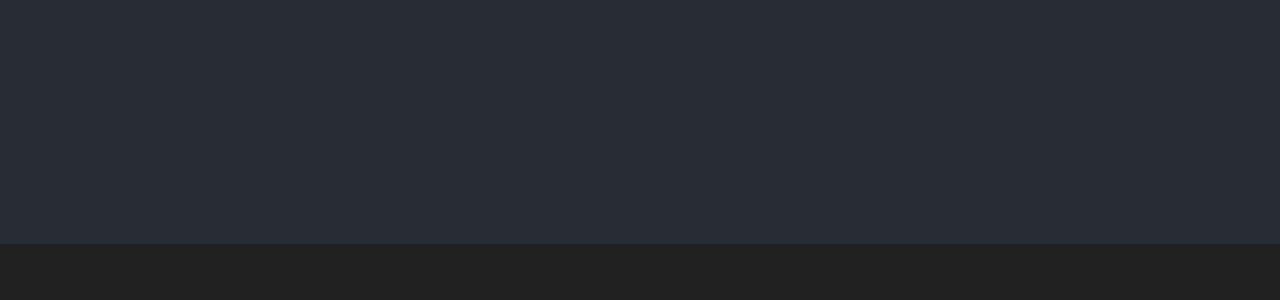
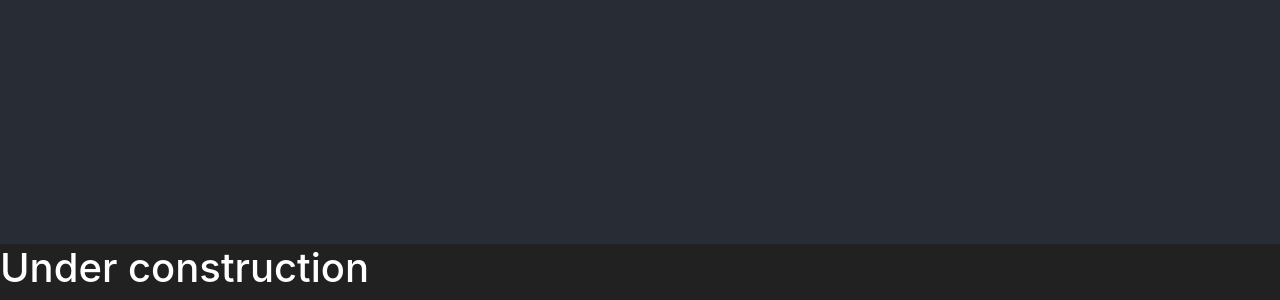
Before and after one commit to rnandon/ThemedeCommerceReact, a React (Create React App) app: page / in a window 1280 px wide. Shown: the part 556-856 px from the top of the page. Before the commit the page ends 800 px from the top, so only its background shows below. Built offline with nearby package versions, Linux system fonts and the light colour scheme.

Commit message:
Implemented base structure for React-Router

```diff
--- a/src/App.js
+++ b/src/App.js
@@ -1,13 +1,30 @@
 import './App.css';
+import React from 'react';
+import { Fragment } from 'react';
+import { BrowserRouter as Router, Route, Link, Switch } from 'react-router-dom';
 
 function App() {
     return (
-        <div className="App">
-            <header className="App-header">
+        <Router>
+            <div className="App">
+                <navbar className="App-header">
 
-            </header>
-        </div>
+                </navbar>
+            </div>
+
+            <Switch>
+                <Route path="/" exact component={Home} />
+            </Switch>
+        </Router>
     );
 }
 
 export default App;
+
+const Home = () => {
+    return (
+        <Fragment>
+            <h1>Under construction</h1>
+        </Fragment>
+    )
+}
```
